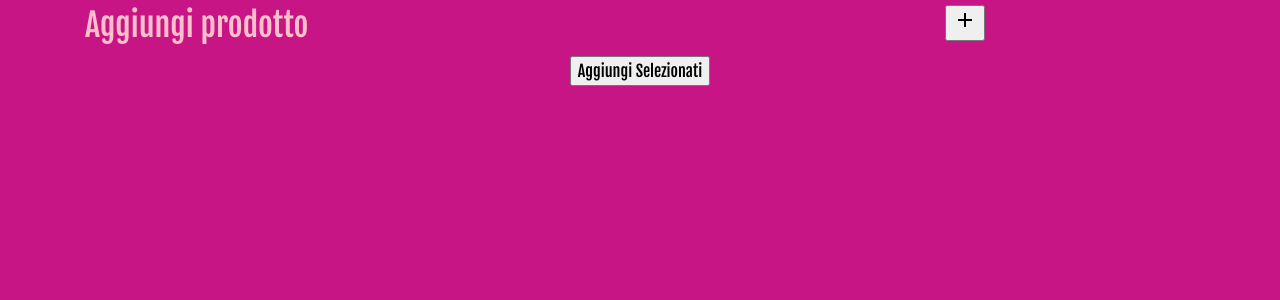
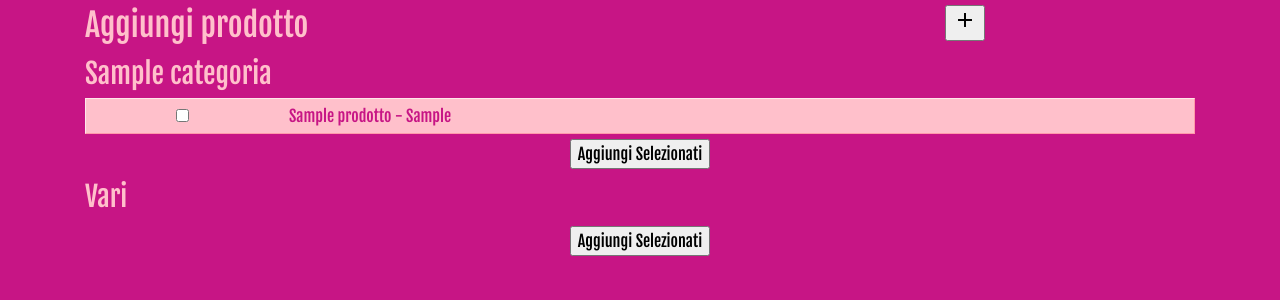
Before and after one commit to superqwe/spesa, a Django app: page /spesa/listaprodotti in a window 1280 px wide. Shown: the part 48-348 px from the top of the page. Run offline with Django 3.2, Linux system fonts and the light colour scheme; tables that the repository leaves empty hold one stand-in row (values such as "Sample post"); some libraries are stand-ins or nearby versions.

Commit message:
Pagina selezione prodotti elencati per categoria

```diff
--- a/spesa/models.py
+++ b/spesa/models.py
@@ -16,7 +16,7 @@
 
 class Prodotto(models.Model):
     class Meta:
-        ordering = ('categoria', 'nome', 'marca')
+        ordering = ('nome', 'marca')
         verbose_name = "Prodotto"
         verbose_name_plural = "Prodotti"
 
--- a/spesa/views.py
+++ b/spesa/views.py
@@ -89,5 +89,7 @@
 
     prodotti = views_util.lista_prodotti_fuori_carrello()
 
+    prodotti_per_categoria = views_util.lista_prodotto_per_categoria()
+
     pagina = 'aggiungi_prodotti'
     return render(request, 'spesa/aggiungi_prodotto.html', locals())
--- a/spesa/views_util.py
+++ b/spesa/views_util.py
@@ -3,7 +3,7 @@
 from django.db.models.query_utils import Q
 from django.db.utils import ConnectionDoesNotExist
 
-from spesa.models import Prodotto, Prezzo, Carrello
+from spesa.models import Prodotto, Prezzo, Carrello, Categoria
 
 
 def prezzo(prodotto):
@@ -13,8 +13,8 @@
 
 
 def lista_prodotti_fuori_carrello():
-    q_da_comprate = Q(stato='2')
-    q_comprato = Q(stato='1')
+    q_da_comprate = Q(stato='1')
+    q_comprato = Q(stato='0')
 
     id_acquisti_nel_carrello = Carrello.objects.filter(q_da_comprate | q_comprato).values_list('prodotto',
                                                                                                flat=True)
@@ -22,3 +22,18 @@
     fuori_carrello = Prodotto.objects.exclude(pk__in=list(id_acquisti_nel_carrello))
 
     return fuori_carrello
+
+
+def lista_prodotto_per_categoria():
+    categorie = Categoria.objects.all()
+
+    prodotti_per_categoria = []
+    for categoria in categorie:
+        prodotti = Prodotto.objects.filter(categoria=categoria)
+        prodotti_per_categoria.append((categoria, prodotti))
+
+    prodotti_vari = Prodotto.objects.filter(categoria=None)
+
+    prodotti_per_categoria.append(('Vari', prodotti_vari))
+
+    return prodotti_per_categoria
--- a/templates/spesa/aggiungi_prodotto.html
+++ b/templates/spesa/aggiungi_prodotto.html
@@ -6,7 +6,10 @@
 
 
 {% block section %}
+
 <section>
+
+    <!-- aggiungi prodotto -->
 
     <div class="row form-group">
         <div class="col-9">
@@ -37,10 +40,16 @@
 
         </div>
     </div>
-    <div class="col-12 ">
+
+
+    <!-- lista prodotti per categoria -->
+    <div class="col-12">
+        {% for categoria, prodotti in prodotti_per_categoria%}
+        <div class="row categoria">
+            <h3>{{categoria}}</h3>
+        </div>
 
         <form action="/spesa/listaprodotti" method="post" name="prodotti">{% csrf_token %}
-
             {% for prodotto in prodotti %}
             <div class="row prodotto da-comprare">
 
@@ -49,23 +58,21 @@
                 </div>
 
                 <div class="col-10">
-                    {{prodotto}}
+                    {{prodotto.nome}}
+                    {% if prodotto.marca%}
+                    - {{prodotto.marca}}
+                    {% endif %}
                 </div>
 
             </div>
             {% endfor %}
-
             <div class="col-12 text-center">
                 <button type="submit" class="bottome-aggiungi-prodotti">Aggiungi Selezionati</button>
-
             </div>
+            {% endfor %}
 
         </form>
-
     </div>
-
-    </div>
-
 </section>
 
 
```
